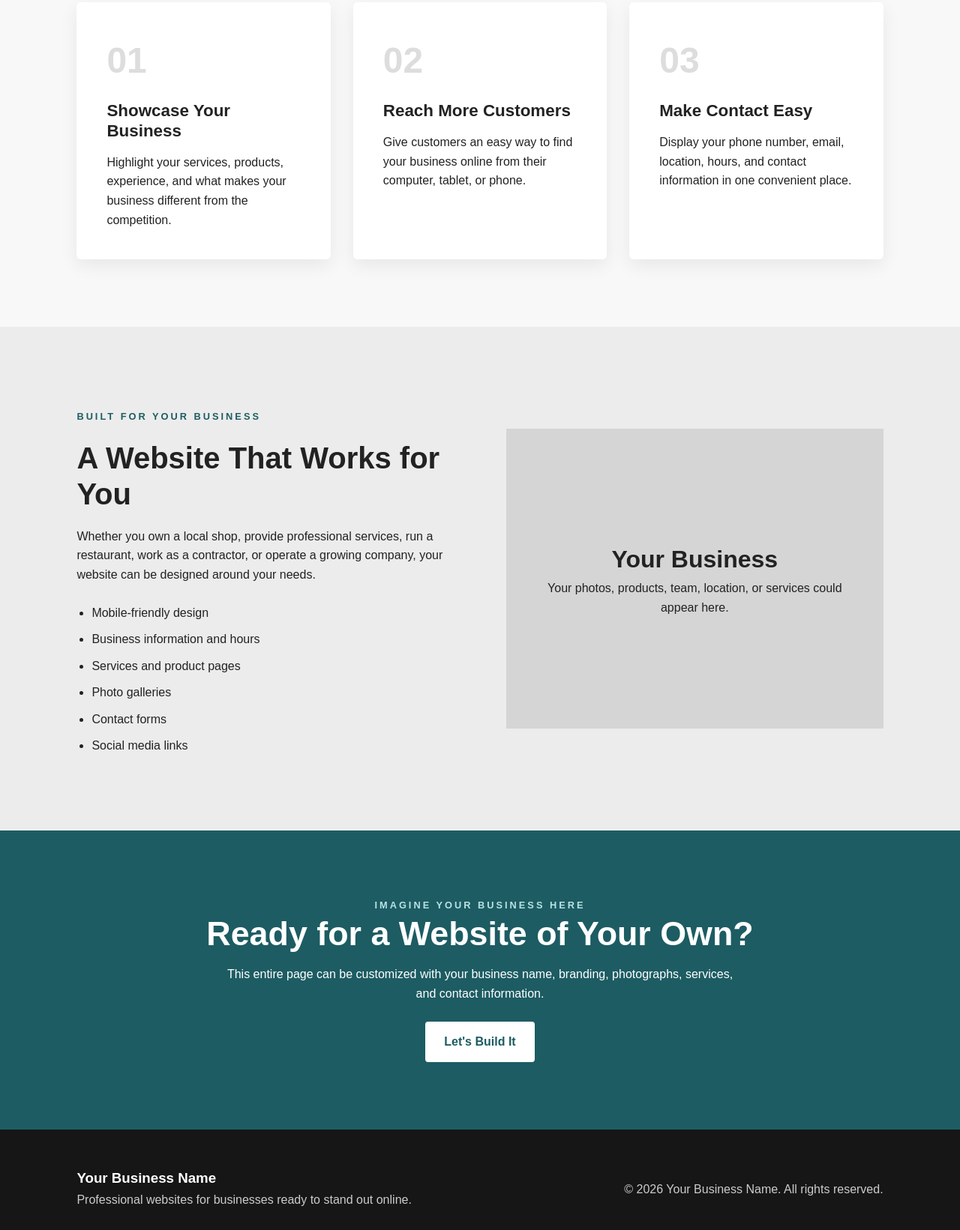
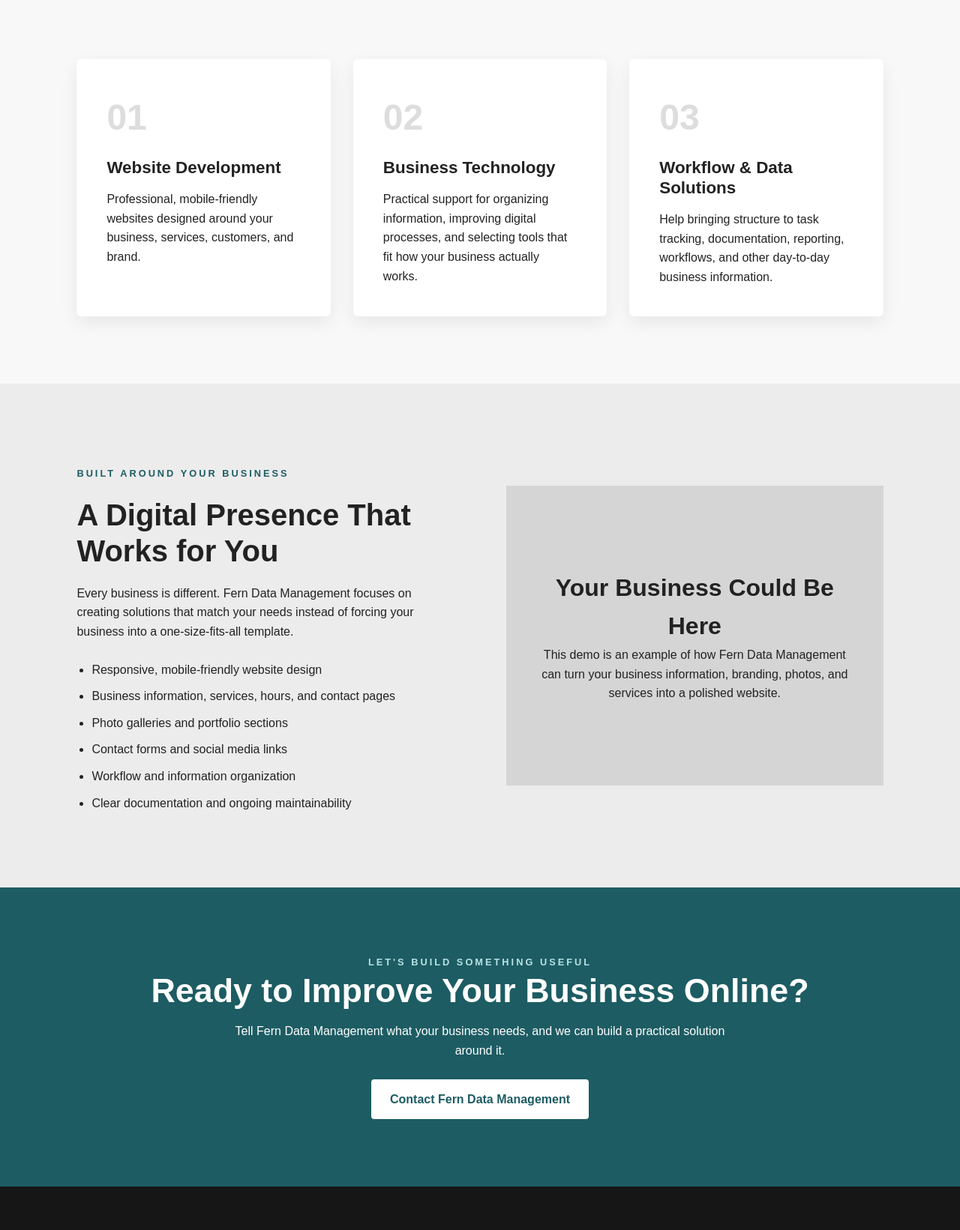
Before and after one commit to elijah-ryan-f/WebsiteDemo, a plain HTML site: page index.html in a window 1280 px wide. Shown: the part 1159-2800 px from the top of the page at 75% size. Drawn offline with Linux system fonts and the light colour scheme.

Commit message:
Update index.html

```diff
--- a/index.html
+++ b/index.html
@@ -3,17 +3,16 @@
 <head>
   <meta charset="UTF-8">
   <meta name="viewport" content="width=device-width, initial-scale=1.0">
-    <title>Your Business Name | Home</title>
+  <meta name="description" content="Fern Data Management provides practical technology solutions, website development, workflow support, and digital services for small businesses.">
+  <title>Fern Data Management | Home</title>
   <link rel="stylesheet" href="styles.css">
 </head>
-
 <body>
-
   <header>
     <div class="logo">
-            <h1>Your Business Name</h1>
+      <h1>Fern Data Management</h1>
+      <span>Practical Technology Solutions for Small Businesses</span>
     </div>
-
     <nav>
       <a href="index.html" class="active">Home</a>
       <a href="about.html">About</a>
@@ -21,164 +20,81 @@
     </nav>
   </header>
 
-
   <main>
-
     <section class="hero">
       <div class="hero-content">
-                <p class="eyebrow">YOUR BUSINESS DESERVES A GREAT WEBSITE</p>
-
+        <p class="eyebrow">FERN DATA MANAGEMENT</p>
         <h2>This Could Be Your Website.</h2>
-
-                <p>
-                    A professional, modern website designed to help customers
-                    find your business, understand what you offer, and get in touch.
-                </p>
-
+        <p>Modern, professional websites and practical technology solutions built to help small businesses strengthen their online presence, organize their information, and connect with customers.</p>
         <div class="hero-buttons">
-                    <a href="contact.html" class="button primary-button">
-                        Get Started
-                    </a>
-
-                    <a href="#services" class="button secondary-button">
-                        See What's Possible
-                    </a>
+          <a href="contact.html" class="button primary-button">Start a Conversation</a>
+          <a href="#services" class="button secondary-button">See What We Do</a>
         </div>
       </div>
     </section>
 
-
     <section class="intro">
       <div class="section-heading">
-                <p class="eyebrow">A BETTER ONLINE PRESENCE</p>
-                <h2>Make a Strong First Impression</h2>
+        <p class="eyebrow">PRACTICAL TECHNOLOGY. REAL BUSINESS VALUE.</p>
+        <h2>Technology Should Make Your Business Easier to Run</h2>
       </div>
-
-            <p class="section-description">
-                Your website is often the first interaction a customer has with
-                your business. A clean, professional site helps build trust and
-                makes it easier for customers to choose you.
-            </p>
+      <p class="section-description">Fern Data Management helps small businesses create a stronger digital presence and use technology more effectively. Whether you need a clean website, better organization, or help improving a workflow, the goal is simple: build solutions that are useful, understandable, and maintainable.</p>
     </section>
 
-
     <section class="services" id="services">
-
       <div class="service-card">
         <div class="service-number">01</div>
-
-                <h3>Showcase Your Business</h3>
-
-                <p>
-                    Highlight your services, products, experience, and what makes
-                    your business different from the competition.
-                </p>
+        <h3>Website Development</h3>
+        <p>Professional, mobile-friendly websites designed around your business, services, customers, and brand.</p>
       </div>
-
-
       <div class="service-card">
         <div class="service-number">02</div>
-
-                <h3>Reach More Customers</h3>
-
-                <p>
-                    Give customers an easy way to find your business online from
-                    their computer, tablet, or phone.
-                </p>
+        <h3>Business Technology</h3>
+        <p>Practical support for organizing information, improving digital processes, and selecting tools that fit how your business actually works.</p>
       </div>
-
-
       <div class="service-card">
         <div class="service-number">03</div>
-
-                <h3>Make Contact Easy</h3>
-
-                <p>
-                    Display your phone number, email, location, hours, and contact
-                    information in one convenient place.
-                </p>
+        <h3>Workflow & Data Solutions</h3>
+        <p>Help bringing structure to task tracking, documentation, reporting, workflows, and other day-to-day business information.</p>
       </div>
-
     </section>
 
-
     <section class="feature-section">
-
       <div class="feature-text">
-
-                <p class="eyebrow">BUILT FOR YOUR BUSINESS</p>
-
-                <h2>A Website That Works for You</h2>
-
-                <p>
-                    Whether you own a local shop, provide professional services,
-                    run a restaurant, work as a contractor, or operate a growing
-                    company, your website can be designed around your needs.
-                </p>
-
+        <p class="eyebrow">BUILT AROUND YOUR BUSINESS</p>
+        <h2>A Digital Presence That Works for You</h2>
+        <p>Every business is different. Fern Data Management focuses on creating solutions that match your needs instead of forcing your business into a one-size-fits-all template.</p>
         <ul>
-                    <li>Mobile-friendly design</li>
-                    <li>Business information and hours</li>
-                    <li>Services and product pages</li>
-                    <li>Photo galleries</li>
-                    <li>Contact forms</li>
-                    <li>Social media links</li>
+          <li>Responsive, mobile-friendly website design</li>
+          <li>Business information, services, hours, and contact pages</li>
+          <li>Photo galleries and portfolio sections</li>
+          <li>Contact forms and social media links</li>
+          <li>Workflow and information organization</li>
+          <li>Clear documentation and ongoing maintainability</li>
         </ul>
-
       </div>
-
-
       <div class="feature-placeholder">
-
-                <span>Your Business</span>
-
-                <p>
-                    Your photos, products, team, location, or services could
-                    appear here.
-                </p>
-
+        <span>Your Business Could Be Here</span>
+        <p>This demo is an example of how Fern Data Management can turn your business information, branding, photos, and services into a polished website.</p>
       </div>
-
     </section>
 
-
     <section class="call-to-action">
-
-            <p class="eyebrow">IMAGINE YOUR BUSINESS HERE</p>
-
-            <h2>Ready for a Website of Your Own?</h2>
-
-            <p>
-                This entire page can be customized with your business name,
-                branding, photographs, services, and contact information.
-            </p>
-
-            <a href="contact.html" class="button light-button">
-                Let's Build It
-            </a>
-
+      <p class="eyebrow">LET'S BUILD SOMETHING USEFUL</p>
+      <h2>Ready to Improve Your Business Online?</h2>
+      <p>Tell Fern Data Management what your business needs, and we can build a practical solution around it.</p>
+      <a href="contact.html" class="button light-button">Contact Fern Data Management</a>
     </section>
-
   </main>
 
-
   <footer>
-
     <div>
-            <h3>Your Business Name</h3>
-
-            <p>
-                Professional websites for businesses ready to stand out online.
-            </p>
+      <h3>Fern Data Management</h3>
+      <p>Practical technology solutions for small businesses.</p>
     </div>
-
     <div>
-            <p>
-                &copy; 2026 Your Business Name. All rights reserved.
-            </p>
+      <p>&copy; 2026 Fern Data Management. All rights reserved.</p>
     </div>
-
   </footer>
-
 </body>
 </html>
```
Lines whose indentation alone changed are shown as unchanged.
